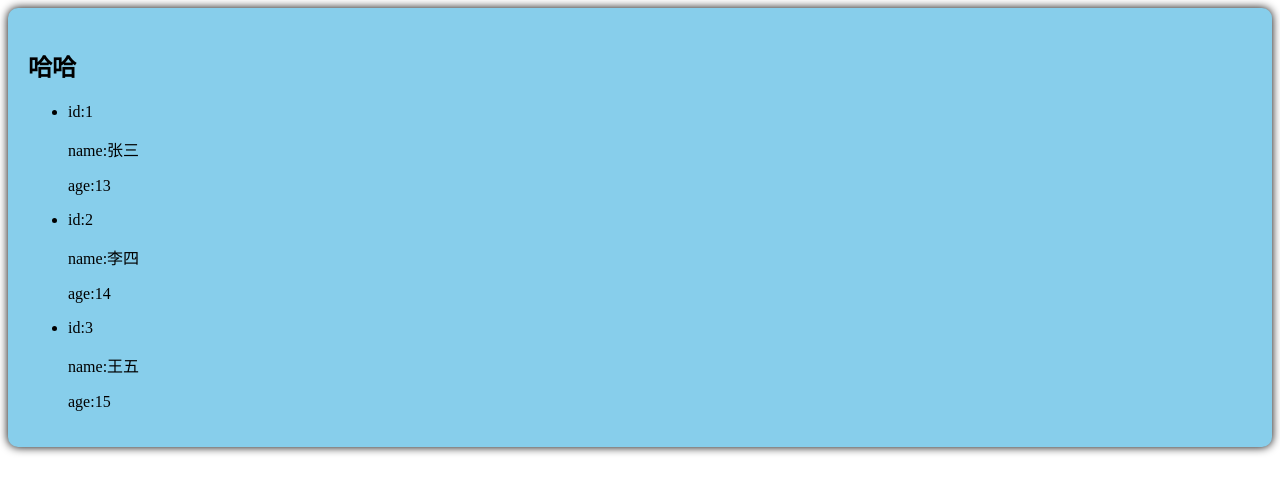
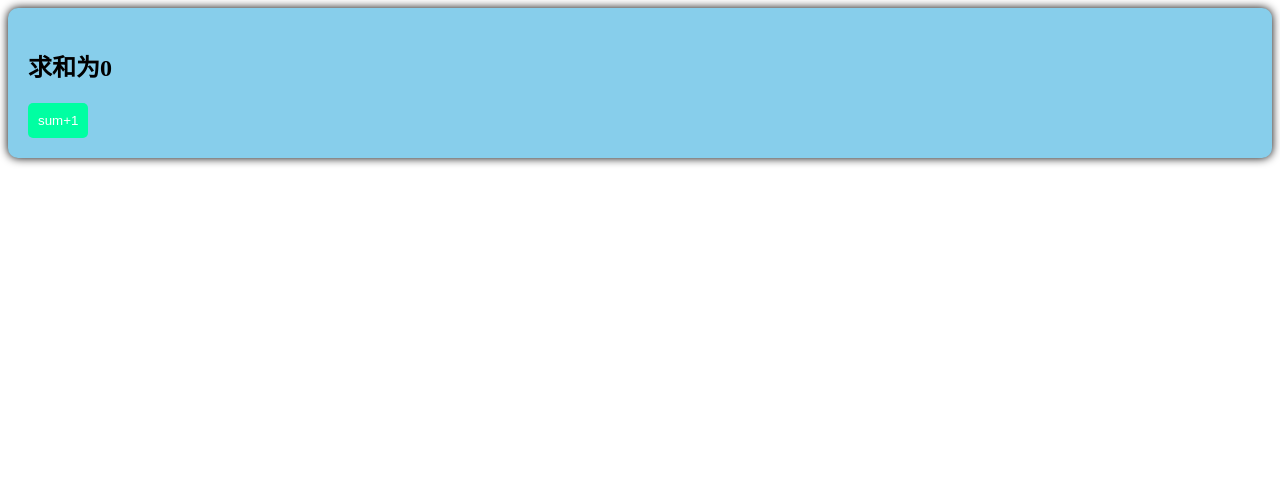
Before and after one commit to Ada-design/qianduan, a Vue app in the folder hello_vue3/: page / in a window 1280 px wide. Shown: the top 492 px of the page. Built offline with nearby package versions, Linux system fonts and the light colour scheme.

Commit message:
vue3的生命周期练习

```diff
--- a/hello_vue3/src/App.vue
+++ b/hello_vue3/src/App.vue
@@ -1,21 +1,10 @@
 <template>
   <!-- html -->
-  <!-- :b表示属性b,等号里面的是表达式，a="1+1",里面是字符串，渲染出来的结果是a="1+1" -->
-  <!-- <h2 a="1+1" :b="1+1" c="x" :d="x"></h2> -->
-  <propsDemp a="哈哈" :list="personList" />
+  <lifecycleDemo/>
 </template>
 
 <script lang="ts" setup>
-import propsDemp from '@/components/propsDemo.vue';
-// let x = 9
-import { reactive } from 'vue'
-import { type Persons } from '@/types';
-
-let personList: Persons = reactive<Persons>([
-  { id: '1', name: '张三', age: 13 },
-  { id: '2', name: '李四', age: 14 },
-  { id: '3', name: '王五', age: 15 }
-])
+import lifecycleDemo from '@/components/lifecycleDemo.vue'
 </script>
 
 <style>
--- /dev/null
+++ b/hello_vue3/src/components/lifecycleDemo.vue
@@ -0,0 +1,70 @@
+<template>
+    <div class="lifecycle">
+        <h2>求和为{{ sum }}</h2>
+        <button @click="add">sum+1</button>
+    </div>
+</template>
+
+<script lang="ts" setup name="Lifecycle-Demo">
+import { ref, onBeforeMount, onMounted, onBeforeUpdate, onUpdated, onBeforeUnmount, onUnmounted } from 'vue'
+
+let sum = ref(0)
+
+function add() {
+    sum.value++
+}
+// 生命周期函数
+
+// vue2中的beforeCreate、created在vue3中使用了setup代替
+// 创建
+console.log(sum.value)
+
+// 挂载前
+onBeforeMount(() => {
+    console.log('挂载前')
+})
+
+// 挂载完毕
+onMounted(() => {
+    console.log('挂载完毕')
+})
+
+// 更新前
+onBeforeUpdate(() => {
+    console.log('更新前')
+})
+
+// 更新完毕
+onUpdated(() => {
+    console.log('更新完毕')
+})
+
+// 卸载前
+onBeforeUnmount(() => {
+    console.log('卸载前')
+})
+
+// 卸载完毕
+onUnmounted(() => {
+    console.log('卸载完毕')
+})
+</script>
+
+<style scoped>
+.lifecycle {
+    background-color: skyblue;
+    box-shadow: 0 0 10px;
+    border-radius: 10px;
+    padding: 20px;
+}
+
+button {
+    background-color: rgb(0, 255, 162);
+    color: white;
+    border: none;
+    border-radius: 5px;
+    padding: 10px;
+    cursor: pointer;
+    margin-right: 10px;
+}
+</style>
```
